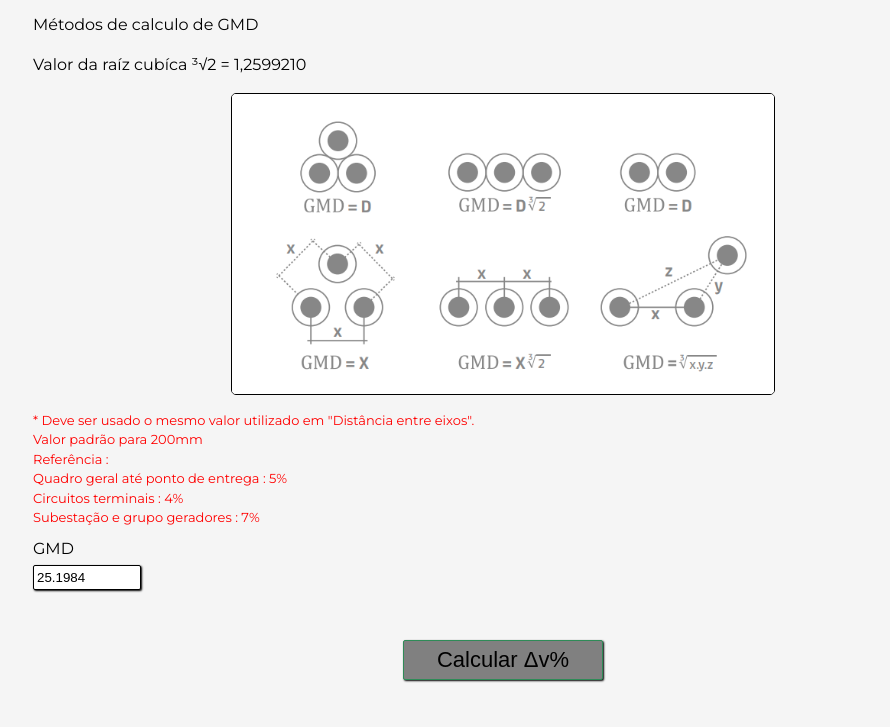
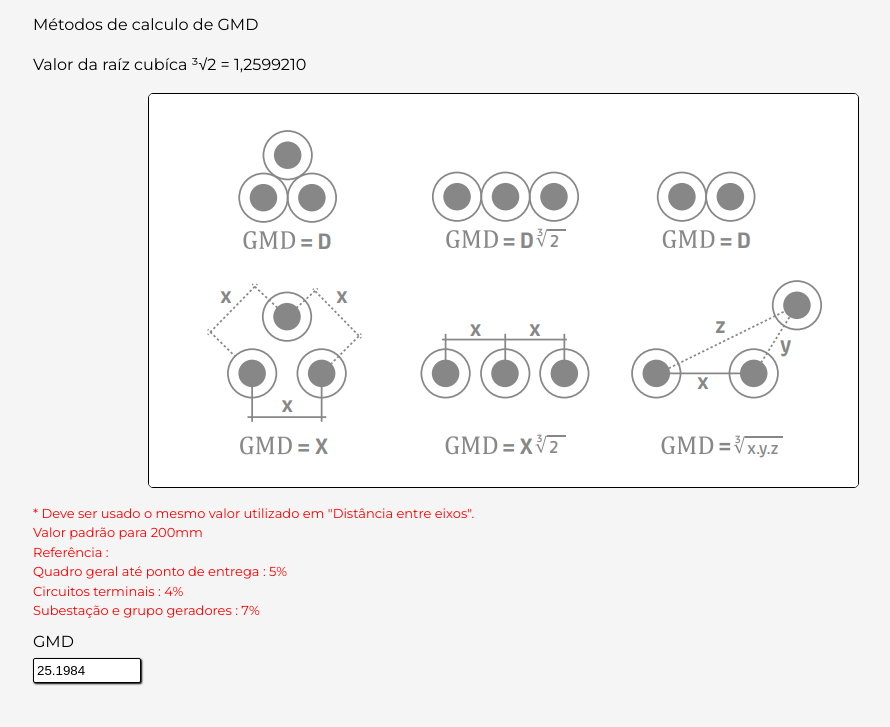
Before and after one commit to FabriNeves/Dimensionamento-de-cabos-BT, a plain HTML site: page index.html in a window 1280 px wide. Shown: the part 1566-2293 px from the top of the page, without its empty margins (137-1027 px from the left). Drawn offline with Linux system fonts and the light colour scheme.

Commit message:
Redimensionamento Automatico da Imagem.

```diff
--- a/index.html
+++ b/index.html
@@ -222,7 +222,7 @@
                 <p>Métodos de calculo de GMD</p>
                 <p>Valor da raíz cubíca ³√2 = 1,2599210</p>
                 <div class="imagem">
-                    <img class="MetodosGMD" src="./imagens/GMDMetodos.png" height="300px">
+                    <img class="MetodosGMD" src="./imagens/GMDMetodos.png" >
                 </div>
 
                 <p class="aviso"> * Deve ser usado o mesmo valor utilizado em "Distância entre eixos".<br>Valor
```
